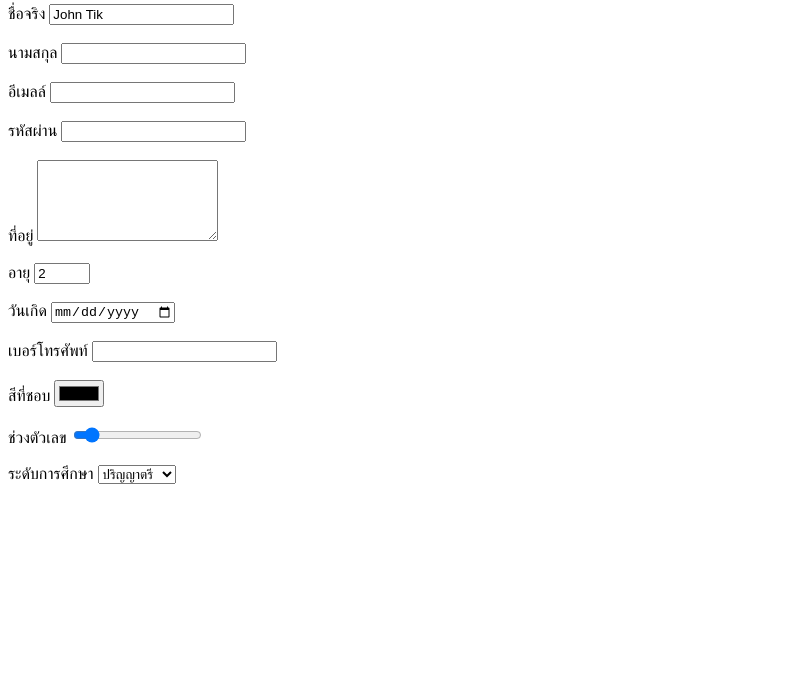
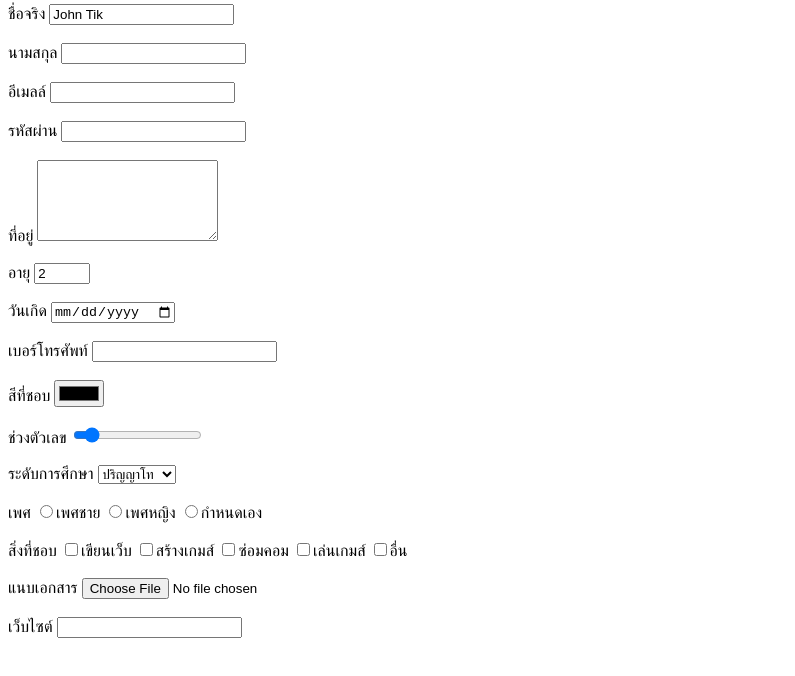
Before and after one commit to Sumetjutha/046_HTML, a plain HTML site: page index_8.html in a window 1280 px wide. Shown: the part 76-752 px from the top of the page, without its empty margins (0-795 px from the left). Drawn offline with Linux system fonts and the light colour scheme.

Commit message:
Update index_8.html

```diff
--- a/index_8.html
+++ b/index_8.html
@@ -77,9 +77,39 @@
         <label for="education">ระดับการศึกษา</label>
         <select name="education" id="">
           <option value="ปริญญาตรี">ปริญญาตรี</option>
-          <option value="ปริญญาโท">ปริญญาโท</option>
+          <option value="ปริญญาโท" selected>ปริญญาโท</option>
           <option value="ปริญญาเอก">ปริญญาเอก</option>
         </select>
+      </div>
+      <br />
+
+      <div>
+        <label for="sex">เพศ</label>
+        <input type="radio" name="sex" value="gender" />เพศชาย
+        <input type="radio" name="sex" value="gender" />เพศหญิง
+        <input type="radio" name="sex" value="gender" />กำหนดเอง
+      </div>
+      <br />
+
+      <div>
+        <label for="favorite">สิ่งที่ชอบ</label>
+        <input type="checkbox" name="fav" />เขียนเว็บ
+        <input type="checkbox" name="fav" />สร้างเกมส์
+        <input type="checkbox" name="fav" />ซ่อมคอม
+        <input type="checkbox" name="fav" />เล่นเกมส์
+        <input type="checkbox" name="fav" />อื่น
+      </div>
+      <br />
+
+      <div>
+        <label for="uploadgile">แนบเอกสาร</label>
+        <input type="file" />
+      </div>
+      <br />
+
+      <div>
+        <label for="website">เว็บไซต์</label>
+        <input type="url" />
       </div>
       <br />
     </form>
```
